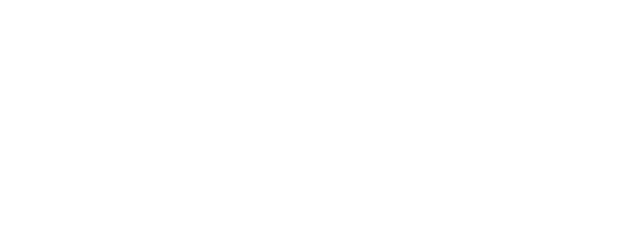
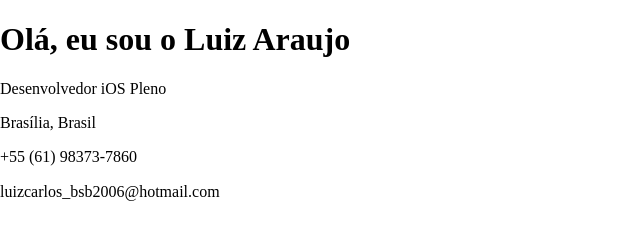
Before and after one commit to LuizAraujo2020/web-profile, a website: page index.html in a window 1280 px wide. Shown: the whole page, without its empty margins (0-640 px from the left). Drawn offline with nearby package versions, Linux system fonts and the light colour scheme.

```diff
--- a/index.html
+++ b/index.html
@@ -9,6 +9,10 @@
     <link rel="stylesheet" href="https://cdnjs.cloudflare.com/ajax/libs/normalize/8.0.1/normalize.min.css" integrity="sha512-NhSC1YmyruXifcj/KFRWoC561YpHpc5Jtzgvbuzx5VozKpWvQ+4nXhPdFgmx8xqexRcpAglTj9sIBWINXa8x5w==" crossorigin="anonymous" referrerpolicy="no-referrer" />
 </head>
 <body>
-
+    <h1>Olá, eu sou o Luiz Araujo</h1>
+    <p>Desenvolvedor iOS Pleno</p>
+    <p>Brasília, Brasil</p>
+    <p>+55 (61) 98373-7860</p>
+    <p>luizcarlos_bsb2006@hotmail.com</p>
 </body>
 </html>
```
